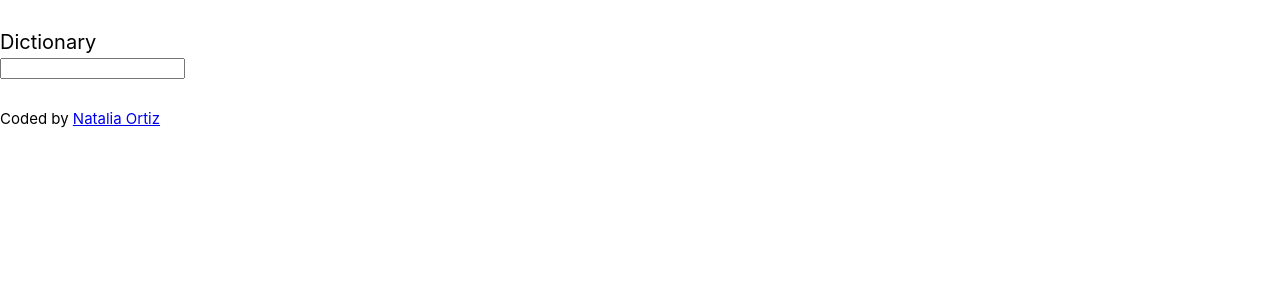
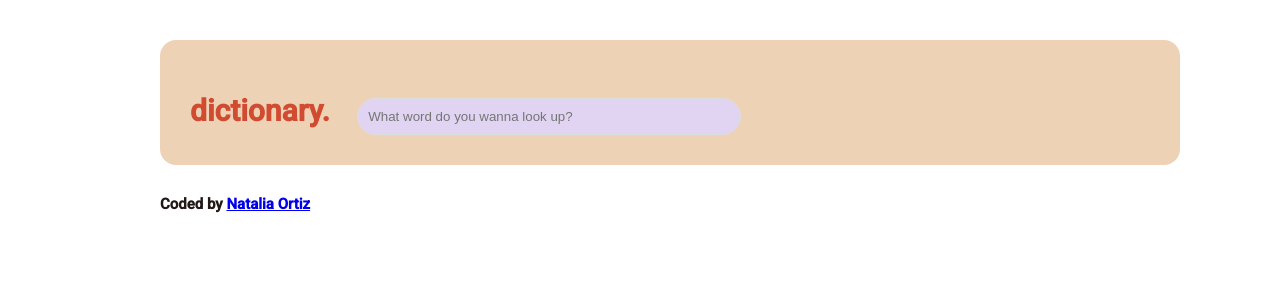
Before and after one commit to NatCode08/dictionary-project, a React (Create React App) app: page / in a window 1280 px wide. Shown: the top 300 px of the page. Built offline with nearby package versions, Linux system fonts and the light colour scheme.

Commit message:
Styled the app

```diff
--- a/public/index.html
+++ b/public/index.html
@@ -8,6 +8,14 @@
     <meta
       name="description"
       content="Web site created using create-react-app"
+    />
+    <link rel="preconnect" href="https://fonts.googleapis.com" />
+    <link rel="preconnect" href="https://fonts.gstatic.com" crossorigin />
+    <link rel="preconnect" href="https://fonts.googleapis.com" />
+    <link rel="preconnect" href="https://fonts.gstatic.com" crossorigin />
+    <link
+      href="https://fonts.googleapis.com/css2?family=Roboto:wght@300;500&display=swap"
+      rel="stylesheet"
     />
     <link rel="apple-touch-icon" href="%PUBLIC_URL%/logo192.png" />
     <!--
--- a/src/App.css
+++ b/src/App.css
@@ -1,7 +1,12 @@
 .App {
-  margin: 30px 0;
+  width: 960px;
+  margin: 0 auto;
+  padding: 30px;
   text-align: left;
-  font-size: 20px;
+  font-size: 30px;
+  font-weight: bold;
+  font-family: "Roboto", sans-serif;
+  color: #221916;
 }
 
 footer {
--- a/src/App.js
+++ b/src/App.js
@@ -4,9 +4,9 @@ import Dictionary from "./Dictionary";
 function App() {
   return (
     <div className="App">
-      <div className="container">Dictionary</div>
-      <Dictionary />
-
+      <div classname="dictionaryContainer">
+        <Dictionary />
+      </div>
       <footer>
         {" "}
         Coded by{" "}
--- a/src/Dictionary.css
+++ b/src/Dictionary.css
@@ -0,0 +1,26 @@
+.Dictionary section {
+  width: 960px;
+  padding: 30px;
+  border-radius: 16px;
+  margin: 20px 0;
+  margin-top: 10px;
+  font-size: 30px;
+  background: #edd2b6;
+}
+.Dictionary .container {
+  margin-right: 20px;
+  color: #d14b30;
+}
+.Dictionary section form {
+  margin-top: 20px;
+}
+.Dictionary input {
+  background-color: #e0d4f2;
+}
+.Dictionary input {
+  width: 40%;
+  padding: 10px 10px;
+  border: 1px solid #ddd;
+  border-radius: 20px;
+  margin-top: 8px;
+}
--- a/src/Dictionary.js
+++ b/src/Dictionary.js
@@ -25,10 +25,17 @@ export default function Dictionary() {
 
   return (
     <div className="Dictionary">
-      <form onSubmit={Search}>
-        <input type="search" onChange={handleKeywordChange} />
-        <Results results={results} />
-      </form>
+      <section>
+        <form onSubmit={Search}>
+          <span className="container"> dictionary. </span>
+          <input
+            type="search"
+            onChange={handleKeywordChange}
+            placeholder="What word do you wanna look up?"
+          />
+        </form>
+      </section>
+      <Results results={results} />
     </div>
   );
 }
--- a/src/Meaning.js
+++ b/src/Meaning.js
@@ -11,7 +11,6 @@ export default function Meaning(props) {
         return (
           <div key={index}>
             <p>
-              <strong>Definition:</strong>
               {definition.definition}
               <br />
               <br />
--- /dev/null
+++ b/src/Phonetic.css
@@ -0,0 +1,23 @@
+.Phonetic {
+  text-align: center;
+  margin: -50px;
+  background-color: #e45d29;
+}
+.Phonetic a {
+  color: #46459e;
+  background-color: #e0d4f2;
+  font-size: 20px;
+  border: 1px solid #46459e;
+  border-radius: 20px;
+  font-weight: bold;
+  font-size: 15px;
+  margin-right: 10px;
+  padding: 8px 15px;
+  text-decoration: none;
+  transition: all 150ms ease-in-out;
+}
+
+.Phonetic a:hover {
+  color: #e0d4f2;
+  background-color: #46459e;
+}
--- a/src/Phonetic.js
+++ b/src/Phonetic.js
@@ -1,13 +1,15 @@
 import React from "react";
+import "./Phonetic.css";
 
 export default function Phonetic(props) {
   return (
-    <div className="Phonetic">
-      <a href={props.phonetic.audio} target="_blank" rel="noreferrer">
-        Listen
-      </a>
-      <br />
-      {props.phonetic.text}
-    </div>
+    <section>
+      <div className="Phonetic">
+        <span> {props.phonetic.text}</span>
+        <a href={props.phonetic.audio} target="_blank" rel="noreferrer">
+          Listen
+        </a>
+      </div>
+    </section>
   );
 }
--- /dev/null
+++ b/src/Results.css
@@ -0,0 +1,15 @@
+#result {
+  background-color: #e45d29;
+}
+.Results h2 {
+  text-align: center;
+  font-size: 80px;
+  font-weight: bold;
+  line-height: 1.5;
+  text-transform: capitalize;
+  color: #ffffff;
+}
+.Results .meaning {
+  font-size: 25px;
+  font-weight: normal;
+}
--- a/src/Results.js
+++ b/src/Results.js
@@ -1,11 +1,13 @@
 import React from "react";
 import Meaning from "./Meaning";
 import Phonetic from "./Phonetic";
+import "./Results.css";
 
 export default function Results(props) {
   if (props.results) {
     return (
       <div className="Results">
+        <section id="result">
           <h2>{props.results.word}</h2>
           {props.results.phonetics.map(function (phonetic, index) {
             return (
@@ -14,12 +16,13 @@ export default function Results(props) {
               </div>
             );
           })}
+        </section>
         {props.results.meanings.map(function (meaning, index) {
           return (
-            <div key={index}>
+            <section className="meaning" key={index}>
               {" "}
               <Meaning meaning={meaning} />{" "}
-            </div>
+            </section>
           );
         })}
       </div>
```
Lines whose indentation alone changed are shown as unchanged.
